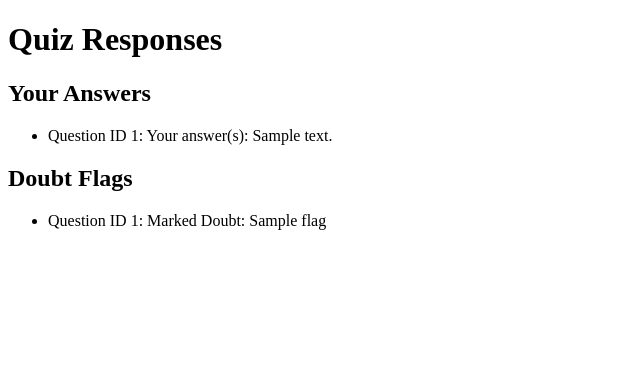
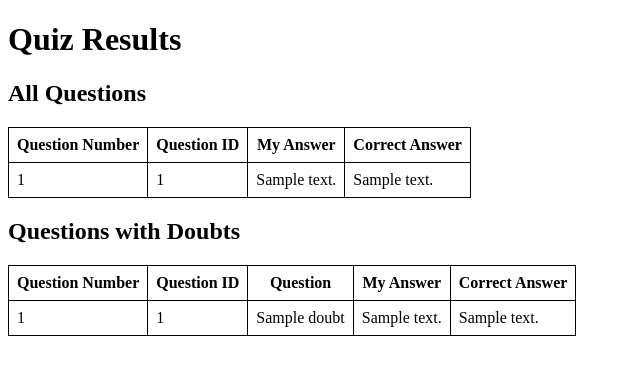
Before and after one commit to silvo77/FaskQuizAppBasic, a Flask app: template templates/results.html in a window 1280 px wide. Shown: the top 375 px of the page, without its empty margins (0-640 px from the left). Run offline with Flask 3, Linux system fonts and the light colour scheme; the template is opened without the code that fills it: most values are stand-ins (such as "Sample title", 1, 10 or a date in 2020).

Commit message:
Errors and Doubts

```diff
--- a/app.py
+++ b/app.py
@@ -10,7 +10,7 @@ def load_questions():
 
 @app.route('/', methods=['GET'])
 def quiz():
-    # Load questions and select a random subset
+    # Load all questions and pick a random subset.
     questions = load_questions()
     subset_size = 5 if len(questions) >= 5 else len(questions)
     quiz_questions = random.sample(questions, subset_size)
@@ -18,24 +18,35 @@ def quiz():
 
 @app.route('/submit', methods=['POST'])
 def submit():
-    responses = {}
-    doubts = {}
+    # Retrieve the quiz data (the subset of questions used) from a hidden field.
+    quiz_data = json.loads(request.form.get('quiz_data'))
+    results = []
+    doubts = []
 
-    # Process responses for each form field.
-    # For single-choice responses the field is named "response_<question_id>"
-    # For multiple-choice, the field name is "response_<question_id>[]"
-    for key in request.form:
-        if key.startswith('response_'):
-            # Extract the question id by stripping the prefix
-            qid = key.split('response_')[1]
-            # getlist() works for both single (as a list with one item) and multiple selections
-            responses[qid] = request.form.getlist(key)
-        elif key.startswith('doubt_'):
-            qid = key.split('doubt_')[1]
-            doubts[qid] = True
+    # Process each question from the quiz data.
+    for i, q in enumerate(quiz_data):
+        qid = str(q["id"])
+        # Retrieve the user answer; getlist() works for both radio buttons and checkboxes.
+        user_answer = request.form.getlist("response_" + qid)
+        answer_text = ", ".join(user_answer) if user_answer else "No Answer"
+        correct_text = ", ".join(q["correct_answers"])
 
-    # Render a simple results page with the collected responses.
-    return render_template('results.html', responses=responses, doubts=doubts)
+        # Build a result dictionary with all needed fields.
+        result = {
+            "number": i + 1,
+            "id": qid,
+            "question": q["question"],
+            "user_answer": answer_text,
+            "correct_answer": correct_text
+        }
+        results.append(result)
+
+        # Check if the doubt checkbox was marked for this question.
+        if request.form.get("doubt_" + qid) is not None:
+            doubts.append(result)
+
+    # Pass both full results and the subset with doubts to the results template.
+    return render_template('results.html', results=results, doubts=doubts)
 
 if __name__ == '__main__':
     app.run(debug=True)
--- a/templates/results.html
+++ b/templates/results.html
@@ -2,24 +2,59 @@
 <html>
 <head>
     <title>Quiz Results</title>
+    <style>
+        table, th, td {
+            border: 1px solid black;
+            border-collapse: collapse;
+        }
+        th, td {
+            padding: 8px;
+        }
+    </style>
 </head>
 <body>
-    <h1>Quiz Responses</h1>
-    <h2>Your Answers</h2>
-    <ul>
-        {% for qid, answer in responses.items() %}
-        <li>
-            Question ID {{ qid }}: Your answer(s): {{ answer }}
-        </li>
+    <h1>Quiz Results</h1>
+
+    <h2>All Questions</h2>
+    <table>
+        <tr>
+            <th>Question Number</th>
+            <th>Question ID</th>
+            <th>My Answer</th>
+            <th>Correct Answer</th>
+        </tr>
+        {% for r in results %}
+        <tr>
+            <td>{{ r.number }}</td>
+            <td>{{ r.id }}</td>
+            <td>{{ r.user_answer }}</td>
+            <td>{{ r.correct_answer }}</td>
+        </tr>
         {% endfor %}
-    </ul>
-    <h2>Doubt Flags</h2>
-    <ul>
-        {% for qid, flag in doubts.items() %}
-        <li>
-            Question ID {{ qid }}: Marked Doubt: {{ flag }}
-        </li>
+    </table>
+
+    {% if doubts %}
+    <h2>Questions with Doubts</h2>
+    <table>
+        <tr>
+            <th>Question Number</th>
+            <th>Question ID</th>
+            <th>Question</th>
+            <th>My Answer</th>
+            <th>Correct Answer</th>
+        </tr>
+        {% for d in doubts %}
+        <tr>
+            <td>{{ d.number }}</td>
+            <td>{{ d.id }}</td>
+            <td>{{ d.question }}</td>
+            <td>{{ d.user_answer }}</td>
+            <td>{{ d.correct_answer }}</td>
+        </tr>
         {% endfor %}
-    </ul>
+    </table>
+    {% else %}
+    <p>No doubts marked.</p>
+    {% endif %}
 </body>
 </html>
```
Also changed, not shown: templates/quiz.html (+6 -10 lines).
